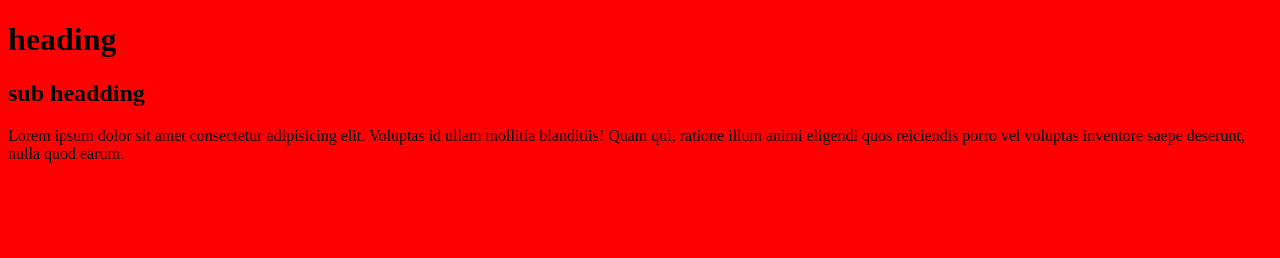
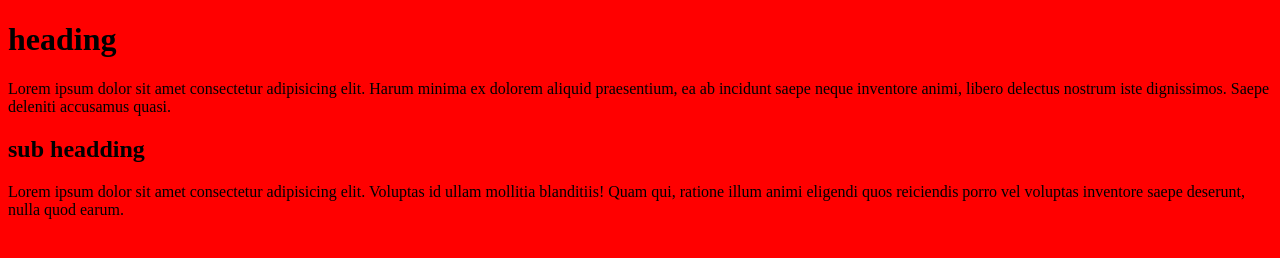
Before and after one commit to abdoseide/test, a plain HTML site: page index.html in a window 1280 px wide. Drawn offline with Linux system fonts and the light colour scheme.

Commit message:
styling p

```diff
--- a/index.html
+++ b/index.html
@@ -12,6 +12,7 @@
 </head>
 <body>
     <h1>heading</h1>
+    <p>Lorem ipsum dolor sit amet consectetur adipisicing elit. Harum minima ex dolorem aliquid praesentium, ea ab incidunt saepe neque inventore animi, libero delectus nostrum iste dignissimos. Saepe deleniti accusamus quasi.</p>
     <h2>sub headding</h2>
     <p>Lorem ipsum dolor sit amet consectetur adipisicing elit. Voluptas id ullam mollitia blanditiis! Quam qui, ratione illum animi eligendi quos reiciendis porro vel voluptas inventore saepe deserunt, nulla quod earum.</p>
     <script src="./script.js"></script>
```
